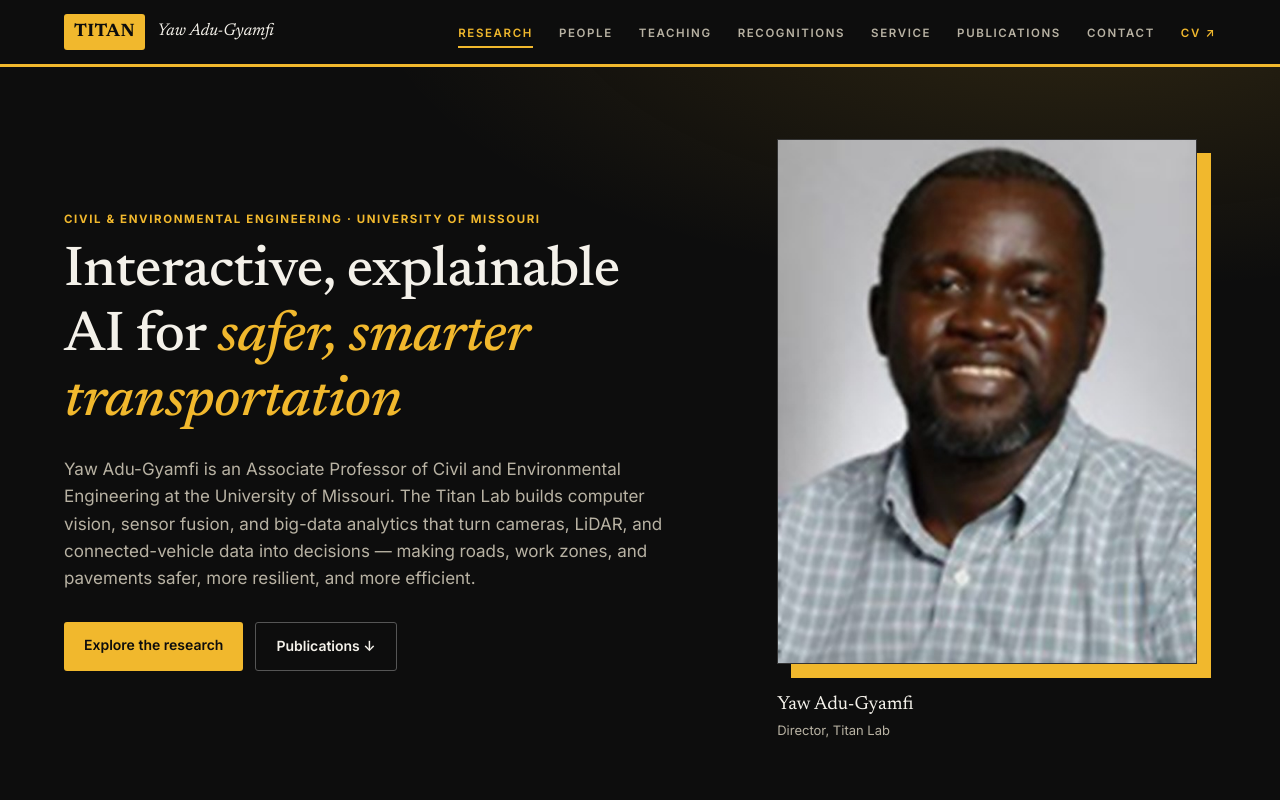
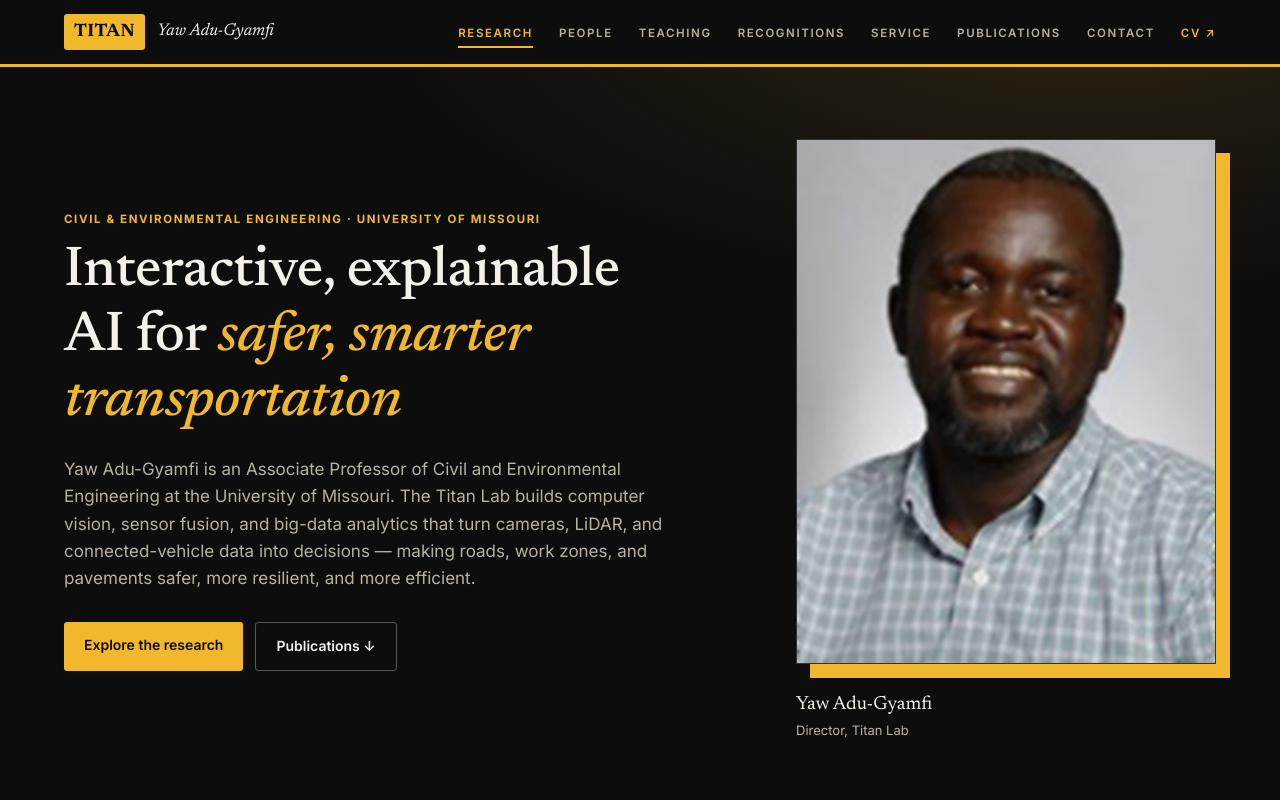
Before and after one commit to UM-Titan/um-titan.github.io, a React (Vite) app: page / in a window 1280 px wide. Shown: the top 800 px of the page. Built offline with nearby package versions, Linux system fonts and the light colour scheme.

Commit message:
Align portrait to right edge
Co-Authored-By: Claude Opus 5.5 <noreply@anthropic.com>

```diff
--- a/src/index.css
+++ b/src/index.css
@@ -238,7 +238,7 @@ h3 {
   /* Portrait is upscaled from a small original; keep it modest in size. */
   width: 100%;
   max-width: 420px;
-  justify-self: center;
+  justify-self: end;
 }
 .hero__photo img,
 .hero__placeholder {
@@ -664,6 +664,7 @@ h3 {
   }
   .hero__photo {
     max-width: 380px;
+    justify-self: start;
   }
   .two-col,
   .contact__grid {
```
